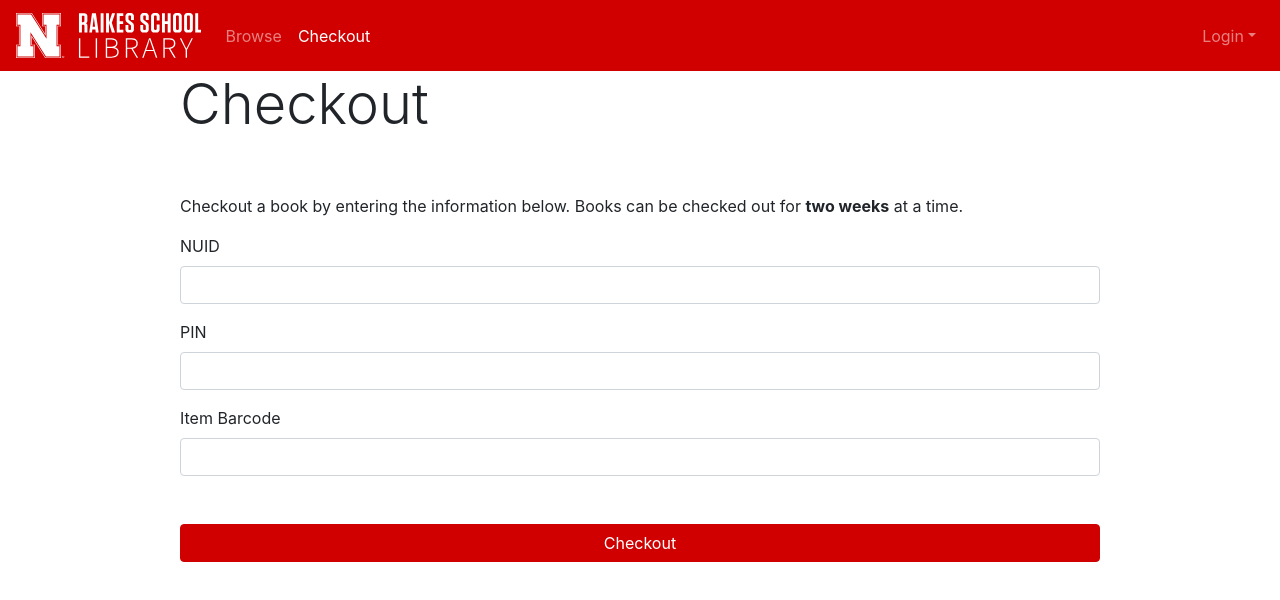
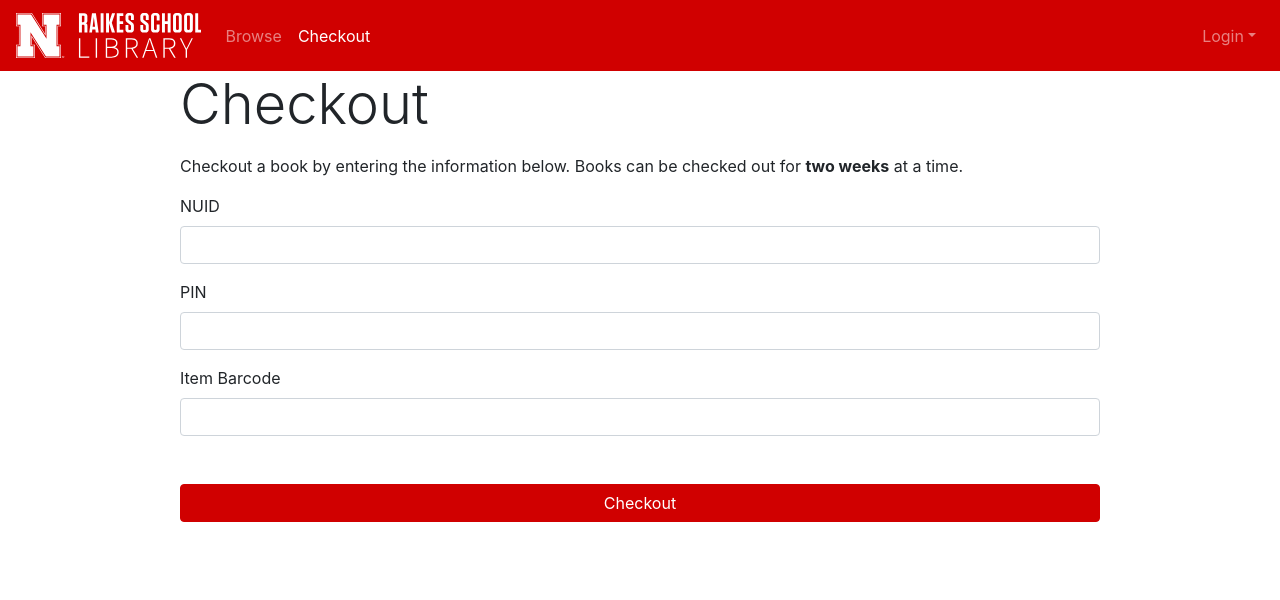
Before and after one commit to rssab/library, a React (Create React App) app in the folder src/library-client/: page /checkout in a window 1280 px wide. Shown: the top 600 px of the page. Built offline with nearby package versions, Linux system fonts and the light colour scheme.

Commit message:
Further work done on Checkout Flow.

```diff
--- a/src/library-client/src/components/checkout/CheckoutForm.js
+++ b/src/library-client/src/components/checkout/CheckoutForm.js
@@ -10,30 +10,79 @@ import {
   FormFeedback
 } from "reactstrap";
 
+import { validateNuid, validatePin } from "../../common/validators";
+
 const CheckoutForm = props => {
+
+  const [nuidValidationError, setNuidValidationError] = React.useState(false);
+  const [pinValidationError, setPinValidationError] = React.useState(false);
+
+  const [nuid, setNuid] = React.useState();
+  const [pin, setPin] = React.useState();
+  const [barcode, setBarcode] = React.useState();
+
+  const handleSubmit = event => {
+    event.preventDefault();
+
+    if (!props.loggedIn) {
+      const validNuid = validateNuid(nuid);
+      const validPin = validatePin(pin);
+
+      if (validPin && validNuid) {
+        //TODO: Handle Checkout Action
+      } else {
+        setNuidValidationError(!validNuid);
+        setPinValidationError(!validPin);
+      }
+    }
+
+  }
+
+  /**
+   * Render login fields so a user can enter their
+   * values as part of the checkout process.
+   */
+  const renderLoginFields = isLoggedIn => {
+    if (!isLoggedIn) {
       return (
-    <div className="pt-5">
+        <span>
+          <FormGroup>
+            <Label for="nuid">NUID</Label>
+            <Input type="text" name="nuid" id="nuid" onChange={e => setNuid(e.target.value)} invalid={nuidValidationError}/>
+            <FormFeedback>
+              That is not a valid NUID (should be 8 digits).
+            </FormFeedback>
+          </FormGroup>
+          <FormGroup>
+            <Label for="pin">PIN</Label>
+            <Input type="password" name="pin" id="pin" onChange={e => setPin(e.target.value)} invalid={pinValidationError}/>
+            <FormFeedback>
+              That is not a valid PIN (should be numeric 4-8 digits).
+            </FormFeedback>
+          </FormGroup>
+        </span>
+      );
+    } else {
+      return null;
+    }
+  };
+
+  return (
+    <div className="pt-2">
       <p className="mx-0">
         Checkout a book by entering the information below. Books can be checked
         out for <strong>two weeks</strong> at a time.
       </p>
-      <Form>
-        <FormGroup>
-            <Label for="nuid">NUID</Label>
-            <Input type="text" name="nuid" id="nuid"></Input>
-            <FormFeedback>That is not a valid NUID (should be 8 digits).</FormFeedback>
-        </FormGroup>
-        <FormGroup>
-            <Label for="pin">PIN</Label>
-            <Input type="password" name="pin" id="pin"/>
-            <FormFeedback>That is not a valid PIN (should be numeric 4-8 digits).</FormFeedback>
-        </FormGroup>
+      <Form onSubmit={handleSubmit}>
+        {renderLoginFields(props.loggedIn)}
         <FormGroup>
           <Label for="barcode">Item Barcode</Label>
-            <Input name="barcode" id="barcode" />
+          <Input name="barcode" id="barcode" onChange={e => setBarcode(e.target.value)}/>
         </FormGroup>
         <FormGroup className="mt-5">
-            <Button color="primary" block>Checkout</Button>
+          <Button color="primary" block>
+            Checkout
+          </Button>
         </FormGroup>
       </Form>
     </div>
--- a/src/library-client/src/pages/CheckoutPage.js
+++ b/src/library-client/src/pages/CheckoutPage.js
@@ -9,7 +9,7 @@ const CheckoutPage = props => {
   return (
     <div>
       <h1 className="display-4">Checkout</h1>
-      <CheckoutForm />
+      <CheckoutForm loggedIn={props.loggedIn} />
     </div>
   );
 };
@@ -21,7 +21,8 @@ export default props => {
         <CheckoutPage
           {...props}
           requestHandler={value.requestHandler}
-          loggedIn={value.isLoggedIn()}
+          // loggedIn={value.isLoggedIn()}
+          loggedIn={false}
         />
       )}
     </UserConsumer>
```
Lines whose indentation alone changed are shown as unchanged.
